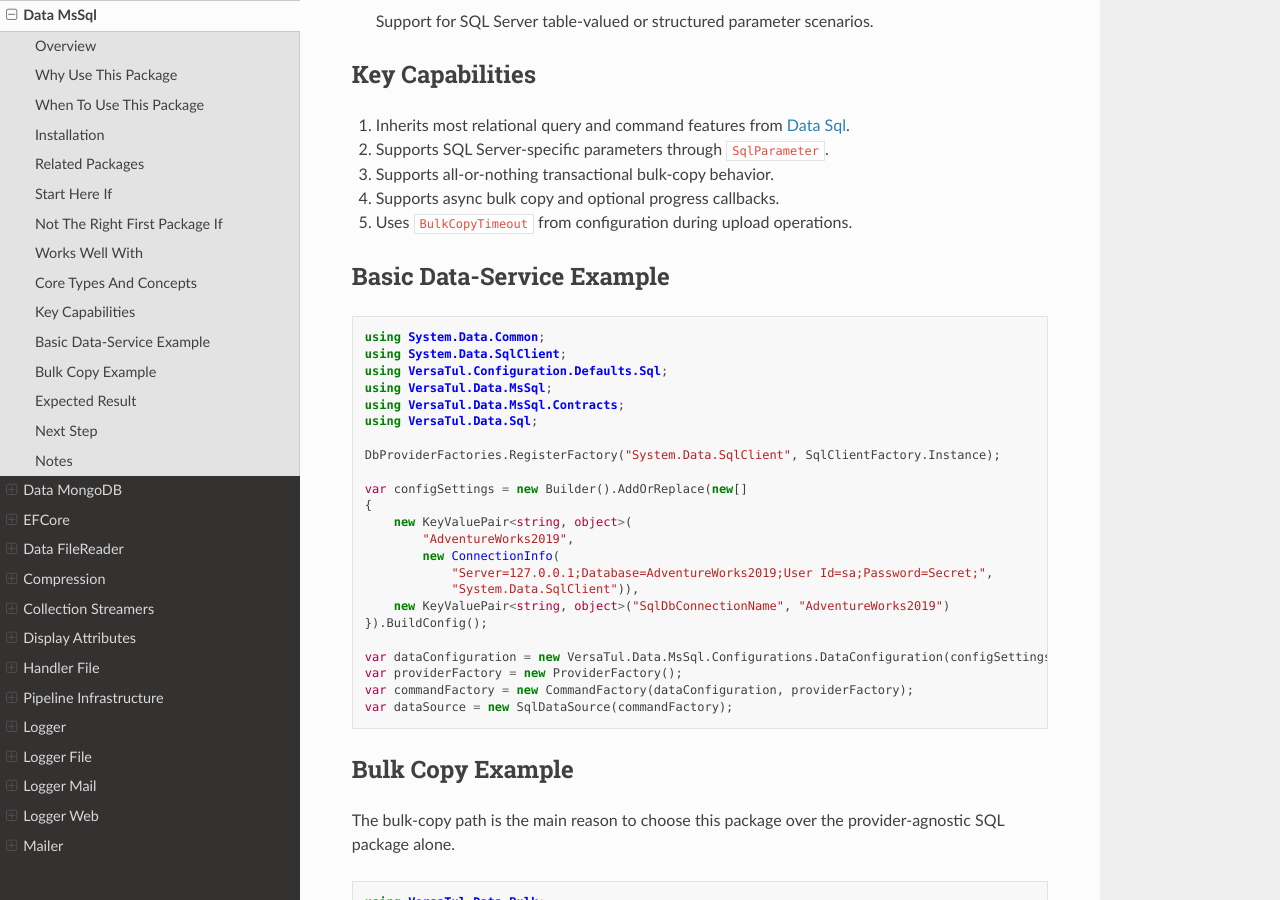
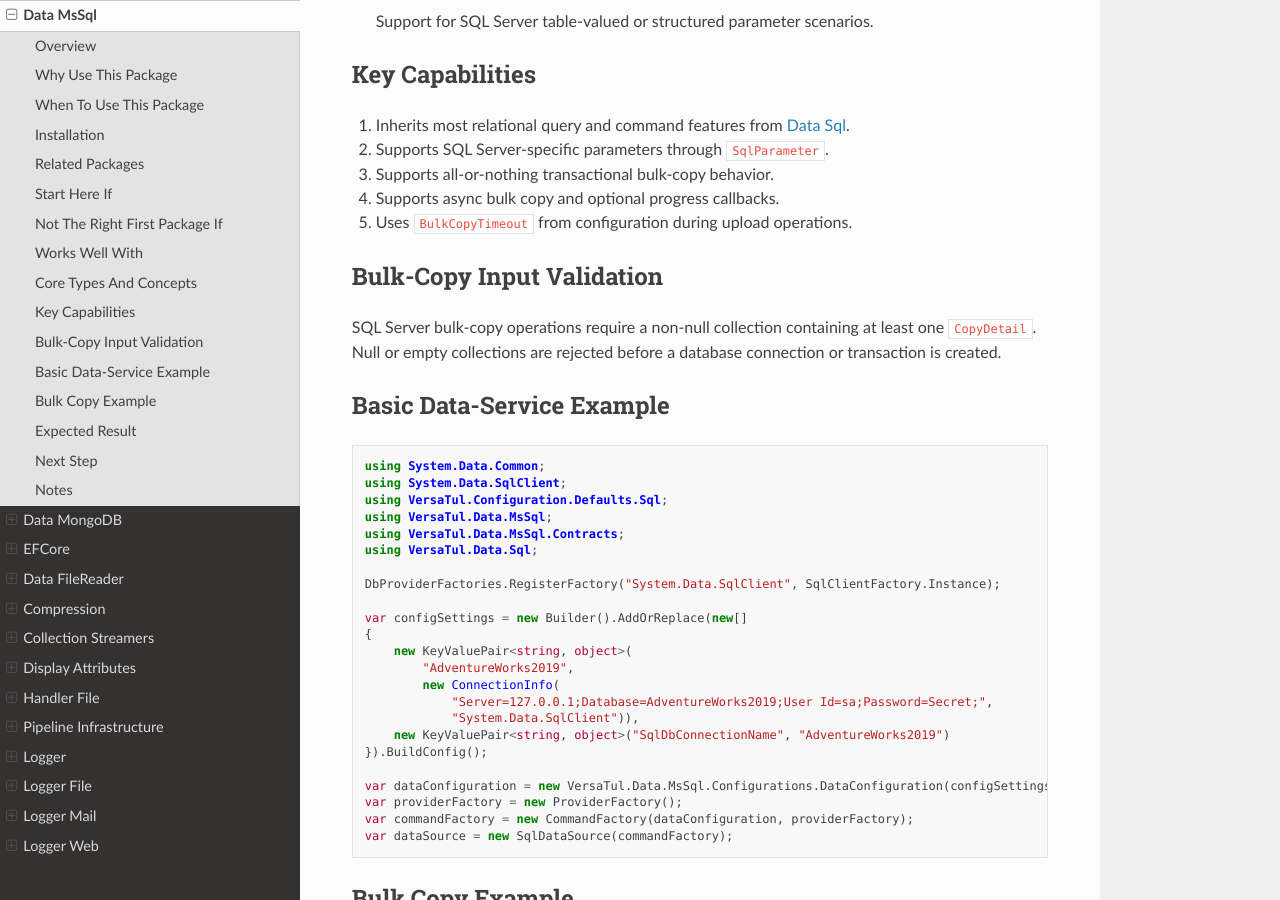
Before and after one commit to BjornWilliams/DocsVersaTul, a Sphinx documentation site: the page built from docs/source/mssql.rst, in a window 1280 px wide and 900 px high, scrolled down 2242 px. Built offline with Sphinx 7.4.7 and the Read the Docs theme 3.1.0, drawn with Linux system fonts in a browser that asks for light colours.

Commit message:
Document bulk-copy input validation
Fixes AB#3152

AB#3150

```diff
--- a/docs/source/mssql.rst
+++ b/docs/source/mssql.rst
@@ -102,6 +102,11 @@
 4. Supports async bulk copy and optional progress callbacks.
 5. Uses ``BulkCopyTimeout`` from configuration during upload operations.
 
+Bulk-Copy Input Validation
+--------------------------
+
+SQL Server bulk-copy operations require a non-null collection containing at least one ``CopyDetail``. Null or empty collections are rejected before a database connection or transaction is created.
+
 Basic Data-Service Example
 --------------------------
 
```
